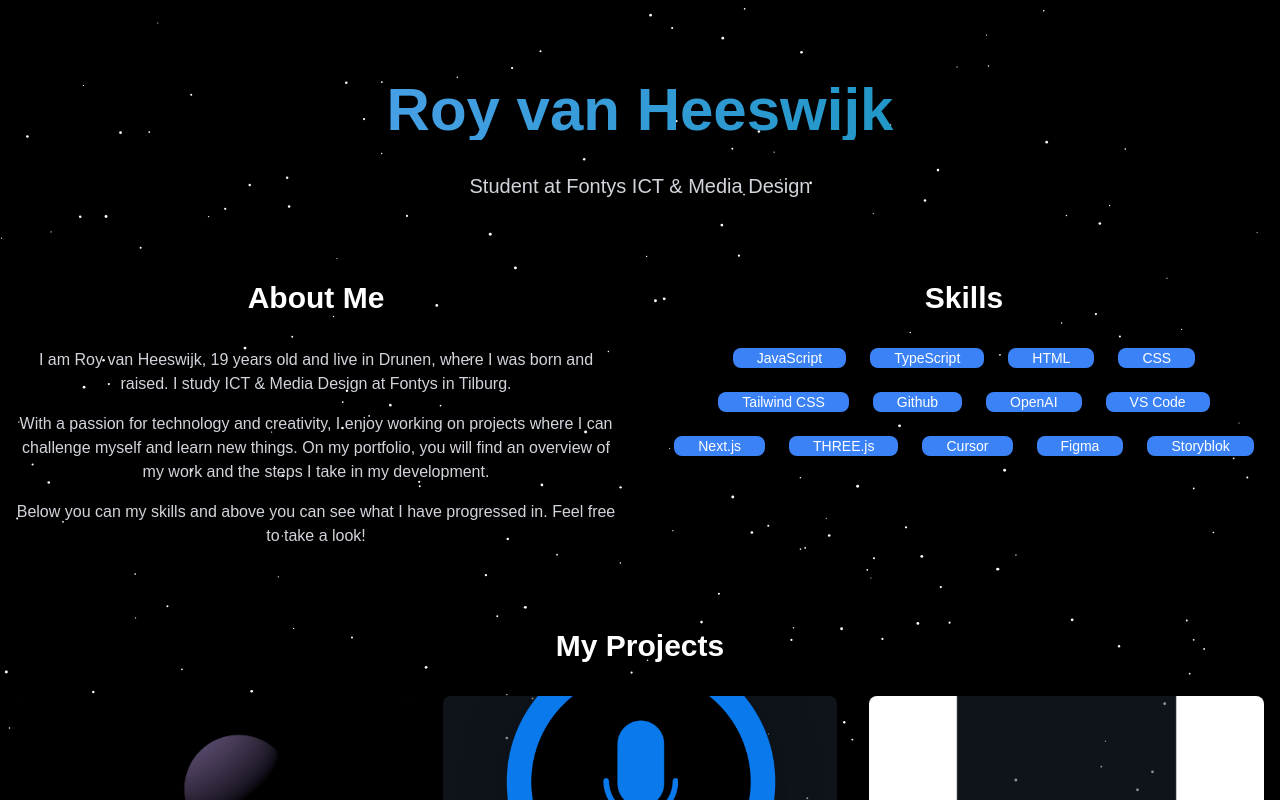
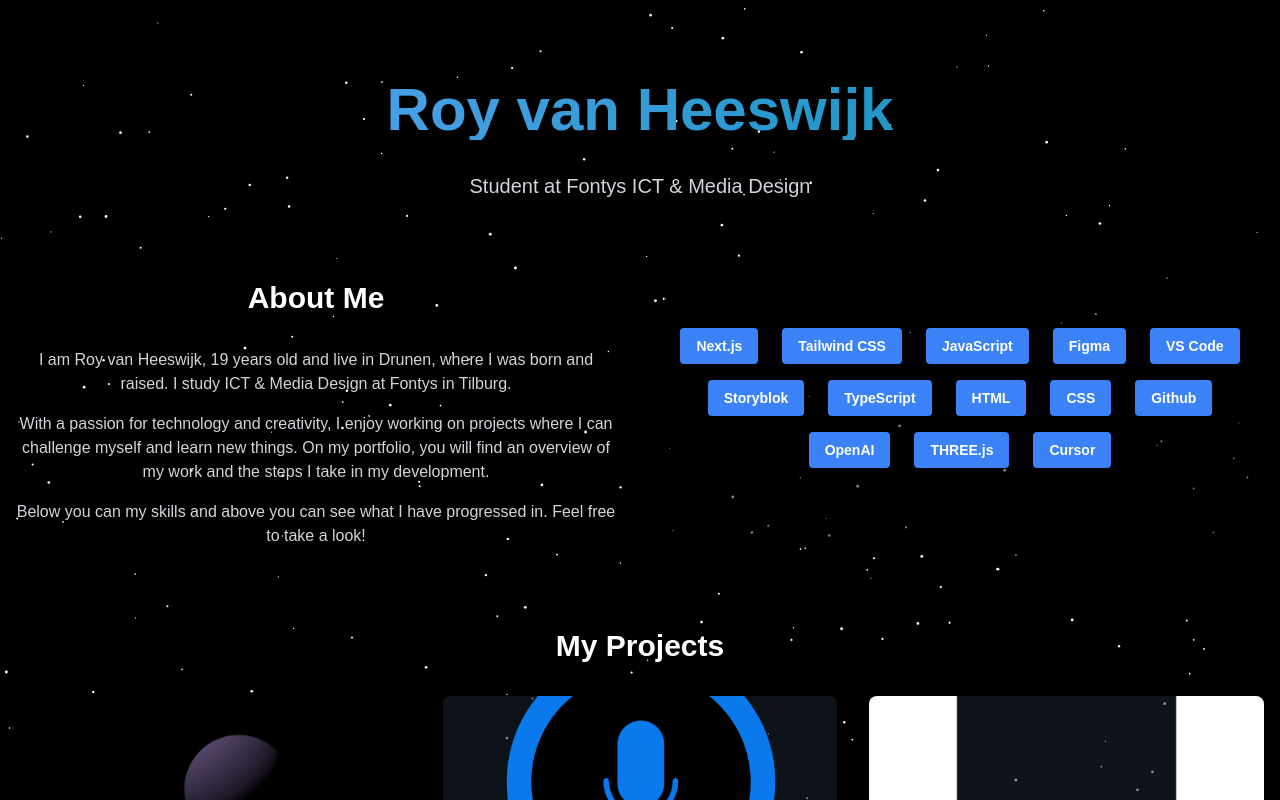
Before and after one commit to RoyvHeeswijk/NewPortfolio, a Next.js app: page / in a window 1280 px wide. Shown: the top 800 px of the page. Built offline with nearby package versions, Linux system fonts and the light colour scheme.

Commit message:
Final changes 5-2-2025
pages have been fixed to deploy with vercel

```diff
--- a/components/SkillsCloud.tsx
+++ b/components/SkillsCloud.tsx
@@ -1,64 +1,38 @@
 "use client"
-import { motion } from "framer-motion"
 
 const skills = [
-    "JavaScript",
-    "TypeScript",
-    "HTML",
-    "CSS",
-    "Tailwind CSS",
-    "Github",
-    "OpenAI",
-    "VS Code",
-    "Next.js",
-    "THREE.js",
-    "Cursor",
-    "Figma",
-    "Storyblok"
+    { name: "Next.js", },
+    { name: "Tailwind CSS", },
+    { name: "JavaScript", },
+    { name: "Figma", },
+    { name: "VS Code", },
+    { name: "Storyblok", },
+    { name: "TypeScript",  },
+    { name: "HTML", },
+    { name: "CSS",  },
+    { name: "Github",  },
+    { name: "OpenAI", },
+    { name: "THREE.js", },
+    { name: "Cursor",  },
 ]
 
 export function SkillsCloud() {
     return (
-        <motion.div
-            initial={{ opacity: 0 }}
-            animate={{ opacity: 1 }}
-            transition={{ delay: 0.4, duration: 0.8 }}
-            className="relative bg-gradient-to-b from-black via-blue-900 to-black p-10 rounded-lg shadow-lg"
-        >
-            <h2 className="text-3xl font-bold mb-8 text-center text-white">Skills</h2>
-            <div className="flex flex-wrap justify-center gap-6">
-                {skills.map((skill, index) => (
-                    <motion.span
-                        key={skill}
-                        className="bg-blue-500 text-white px-6 py-3 rounded-lg text-sm cursor-pointer shadow-lg shadow-blue-500/50"
-                        whileHover={{ scale: 1.2, rotate: 5 }}
-                        whileTap={{ scale: 0.95 }}
-                        initial={{ opacity: 0, y: 20 }}
-                        animate={{ opacity: 1, y: 0 }}
-                        transition={{ delay: index * 0.1 }}
-                    >
-                        {skill}
-                    </motion.span>
-                ))}
+        <section className="bg-black bg-opacity-50 py-12">
+            <div className="container mx-auto px-4">
+                <div className="flex flex-wrap justify-center gap-4 w-full mb-4">
+                    {skills.map((skill, index) => (
+                        <a
+                            key={index}
+
+
+                            className="flex items-center bg-blue-500 text-white text-xs font-semibold mr-2 px-4 py-2 rounded transition-all hover:bg-blue-600 hover:scale-105"
+                        >
+                            <span className="text-sm">{skill.name}</span>
+                        </a>
+                    ))}
+                </div>
             </div>
-
-            <div className="absolute inset-0 overflow-hidden">
-                {[...Array(30)].map((_, i) => (
-                    <motion.div
-                        key={i}
-                        className="absolute bg-white rounded-full"
-                        style={{
-                            width: `${Math.random() * 4}px`,
-                            height: `${Math.random() * 4}px`,
-                            top: `${Math.random() * 100}%`,
-                            left: `${Math.random() * 100}%`,
-                            opacity: Math.random() * 0.8 + 0.2,
-                        }}
-                        animate={{ y: [0, -10, 0] }}
-                        transition={{ duration: Math.random() * 3 + 2, repeat: Infinity, ease: "easeInOut" }}
-                    />
-                ))}
-            </div>
-        </motion.div>
+        </section>
     )
 }
--- a/src/pages/Charla.tsx
+++ b/src/pages/Charla.tsx
@@ -115,22 +115,20 @@ export default function Charla() {
                             <div className="container mx-auto px-4">
                                 <div className="flex flex-wrap justify-center gap-4 w-full mb-4">
                                     {[
-                                        { name: "Next.js", icon: "/icons/nextdotjs.svg", url: "https://nextjs.org/" },
-                                        { name: "Tailwind CSS", icon: "/icons/tailwindcss.svg", url: "https://tailwindcss.com/" },
+                                        { name: "Next.js"},
+                                        { name: "Tailwind CSS",  },
                                         {
                                             name: "JavaScript",
-                                            icon: "/icons/javascript.svg",
-                                            url: "https://developer.mozilla.org/en-US/docs/Web/JavaScript",
+
                                         },
-                                        { name: "Figma", icon: "/icons/figma.svg", url: "https://www.figma.com/" },
-                                        { name: "VS Code", icon: "/icons/VScode.png", url: "https://code.visualstudio.com/" },
-                                        { name: "OpenAI", icon: "/icons/openai.svg", url: "https://openai.com/" },
+                                        { name: "Figma" },
+                                        { name: "VS Code", },
+                                        { name: "OpenAI", },
                                     ].map((skill, index) => (
                                         <a
                                             key={index}
-                                            href={skill.url}
-                                            target="_blank"
-                                            rel="noopener noreferrer"
+
+
                                             className="flex items-center bg-blue-500 text-white text-xs font-semibold mr-2 px-4 py-2 rounded transition-all hover:bg-blue-600 hover:scale-105"
                                         >
                                             <span className="text-sm">{skill.name}</span>
--- a/src/pages/Upendo.tsx
+++ b/src/pages/Upendo.tsx
@@ -2,22 +2,39 @@
 
 import { Github } from "lucide-react"
 import { useEffect, useState } from "react"
-import Link from "next/link"
+import { useRouter } from "next/navigation"
 import Image from "next/image"
 import { StarryBackground } from "../../components/StarryBackground"
+import { SkillsCloud } from "../../components/SkillsCloud"
 
 const classicFont = "font-American-Captain"
-
 interface NavItemProps {
     text: string
     href: string
 }
 
 function NavItem({ text, href }: NavItemProps) {
+    const router = useRouter()
     return (
-        <Link href={href} className="cursor-pointer hover:text-gray-600 transition-colors px-4 sm:px-8">
+        <div
+            className="cursor-pointer hover:text-gray-600 transition-colors px-4 sm:px-8"
+            onClick={() => {
+                if (href.startsWith("/")) {
+                    router.push(href)
+                } else {
+                    const element = document.querySelector(href) as HTMLElement
+                    if (element) {
+                        const navbarHeight = 100 // Height of navbar
+                        window.scrollTo({
+                            top: element.offsetTop - navbarHeight,
+                            behavior: "smooth",
+                        })
+                    }
+                }
+            }}
+        >
             <span className={`text-sm md:text-3xl lg:text-4xl ${classicFont} font-bold`}>{text}</span>
-        </Link>
+        </div>
     )
 }
 
@@ -38,9 +55,9 @@ function Navbar() {
             <div className="px-4 sm:px-8 md:px-12 transition-all duration-300 w-full">
                 <div className="flex items-center justify-start h-[100px]">
                     <div className="pl-0">
-                        <Link href="/" className="flex items-center">
+                        <a href="/" className="flex items-center">
                             <div className="w-0 h-0 border-t-[12px] border-t-transparent border-b-[12px] border-b-transparent border-r-[20px] border-r-white" />
-                        </Link>
+                        </a>
                     </div>
                 </div>
             </div>
@@ -55,7 +72,6 @@ const projects = [
         description: "This is a project where I use THREE.js to make a sphere & diece rotate.",
         image: "Threejs.png",
         tags: ["JavaScript", "THREE.js", "CSS", "VS Code"],
-        href: "/Threejs",
     },
     {
         id: 2,
@@ -63,7 +79,6 @@ const projects = [
         description: "This is a project where I use Next.js to create a speech-to-text app.",
         image: "Charla.png",
         tags: ["Tailwind CSS", "JavaScript", "OpenAI", "Github", "Next.js", "Cursor"],
-        href: "/Charla",
     },
     {
         id: 3,
@@ -71,11 +86,11 @@ const projects = [
         description: "This is a project where I use Tailwind CSS & JavaScript to create a website for the company Upendo.",
         image: "upendo.png",
         tags: ["Javascript", "Tailwind CSS", "Next.js", "Github"],
-        href: "/Upendo",
     },
 ]
 
 export default function Upendo() {
+    const router = useRouter()
     return (
         <main className="w-full bg-black">
             <StarryBackground />
@@ -116,22 +131,18 @@ export default function Upendo() {
                             <div className="container mx-auto px-4">
                                 <div className="flex flex-wrap justify-center gap-4 w-full mb-4">
                                     {[
-                                        { name: "Next.js", icon: "/icons/nextdotjs.svg", url: "https://nextjs.org/" },
-                                        { name: "Tailwind CSS", icon: "/icons/tailwindcss.svg", url: "https://tailwindcss.com/" },
+                                        { name: "JavaScript",  },
+                                        { name: "Tailwind CSS", },
                                         {
-                                            name: "JavaScript",
-                                            icon: "/icons/javascript.svg",
-                                            url: "https://developer.mozilla.org/en-US/docs/Web/JavaScript",
+                                            name: "Next.js",
                                         },
-                                        { name: "Figma", icon: "/icons/figma.svg", url: "https://www.figma.com/" },
-                                        { name: "VS Code", icon: "/icons/VScode.png", url: "https://code.visualstudio.com/" },
-                                        { name: "Storyblok", icon: "/icons/storyblok.svg", url: "https://www.storyblok.com/" },
+                                        { name: "Github", },
+
                                     ].map((skill, index) => (
                                         <a
                                             key={index}
-                                            href={skill.url}
-                                            target="_blank"
-                                            rel="noopener noreferrer"
+
+
                                             className="flex items-center bg-blue-500 text-white text-xs font-semibold mr-2 px-4 py-2 rounded transition-all hover:bg-blue-600 hover:scale-105"
                                         >
                                             <span className="text-sm">{skill.name}</span>
@@ -141,7 +152,7 @@ export default function Upendo() {
                             </div>
                         </section>
 
-                        <div className="flex justify-center w-full space-x-6 mb-8 md:mb-0">
+                        <div className="flex justify-center w-full space-x-6 mb-8 md:mb-0 mt-8">
                             <a
                                 href="https://github.com/Lucvancasteren/upendo-storyblok"
                                 className="text-white hover:text-blue-300 transition-colors"
@@ -159,8 +170,19 @@ export default function Upendo() {
                     <h2 className="text-3xl font-bold mb-8 text-center text-white">My Projects</h2>
                     <div className="grid grid-cols-1 md:grid-cols-2 lg:grid-cols-3 gap-8">
                         {projects.map((project) => (
-                            <Link href={project.href} key={project.id}>
-                                <div className="bg-gray-800 bg-opacity-50 rounded-lg overflow-hidden shadow-lg transition-transform duration-300 transform hover:scale-105">
+                            <div
+                                key={project.id}
+                                className="bg-gray-800 bg-opacity-50 rounded-lg overflow-hidden shadow-lg transition-transform duration-300 transform hover:scale-105"
+                                onClick={() => {
+                                    if (project.id === 1) {
+                                        router.push("/Threejs")
+                                    } else if (project.id === 2) {
+                                        router.push("/Charla")
+                                    } else if (project.id === 3) {
+                                        router.push("/Upendo")
+                                    }
+                                }}
+                            >
                                 <img
                                     src={project.image || "/placeholder.svg"}
                                     alt={project.title}
@@ -181,7 +203,6 @@ export default function Upendo() {
                                     </div>
                                 </div>
                             </div>
-                            </Link>
                         ))}
                     </div>
                 </div>
```
Also changed, not shown: src/pages/index.tsx (+26 -15 lines). Lines whose indentation alone changed are shown as unchanged.
